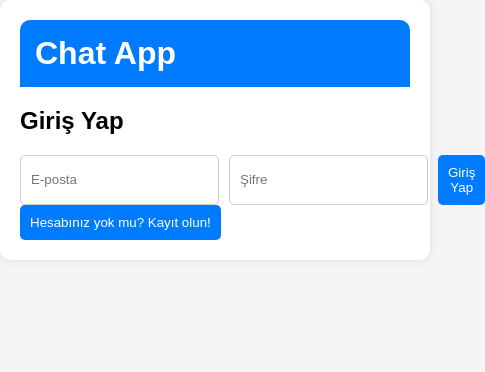
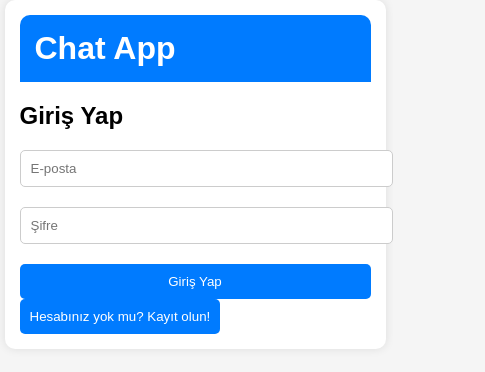
Before and after one commit to Sxinar/semich, a React (Vite) app: page / in a window 390 px wide. Shown: the top 372 px of the page, 485 px wide, since content can reach past the window. Built offline with nearby package versions, Linux system fonts and the light colour scheme; no server answers.

Commit message:
Update App.css

```diff
--- a/src/App.css
+++ b/src/App.css
@@ -4,12 +4,20 @@ body {
     background-color: #f5f5f5;
     margin: 0;
     padding: 0;
+    overflow-x: hidden;
+}
+
+/* Viewport meta tag'ini HTML başlığına eklemeyi unutma */
+@viewport {
+  width: device-width;
+  initial-scale: 1;
+  maximum-scale: 1;
 }
 
 /* Ana kapsayıcı */
 .container {
     width: 100%;
-    max-width: 500px;
+    max-width: 90%; /* 500px yerine daha esnek bir genişlik */
     margin: 0 auto;
     background: white;
     padding: 20px;
@@ -69,7 +77,7 @@ body {
 
 .message img {
     width: 40px;
-    height: 40px;ZZZZZZZZZZYYYYYYYYYYYYYYYYYYYYYYYYYYYYY
+    height: 40px;
     border-radius: 50%;
     margin-right: 10px;
 }
@@ -94,3 +102,32 @@ body {
     background-color: #e9ecef;
     color: #333;
 }
+
+/* Mobil uyumlu tasarım için medya sorguları */
+@media (max-width: 600px) {
+    .container {
+        padding: 15px;
+    }
+
+    form {
+        flex-direction: column; /* Form öğeleri alt alta dizilecek */
+    }
+
+    input {
+        width: 100%; /* Input elemanları daha geniş olacak */
+        margin-bottom: 10px;
+    }
+
+    .message {
+        flex-direction: column;
+        align-items: flex-start;
+    }
+
+    .message img {
+        margin-bottom: 10px; /* Resimler için alt boşluk ekleyebilirsin */
+    }
+
+    .message .text {
+        max-width: 100%; /* Mesajlar tam genişlikte olacak */
+    }
+}
```
Lines whose indentation alone changed are shown as unchanged.
